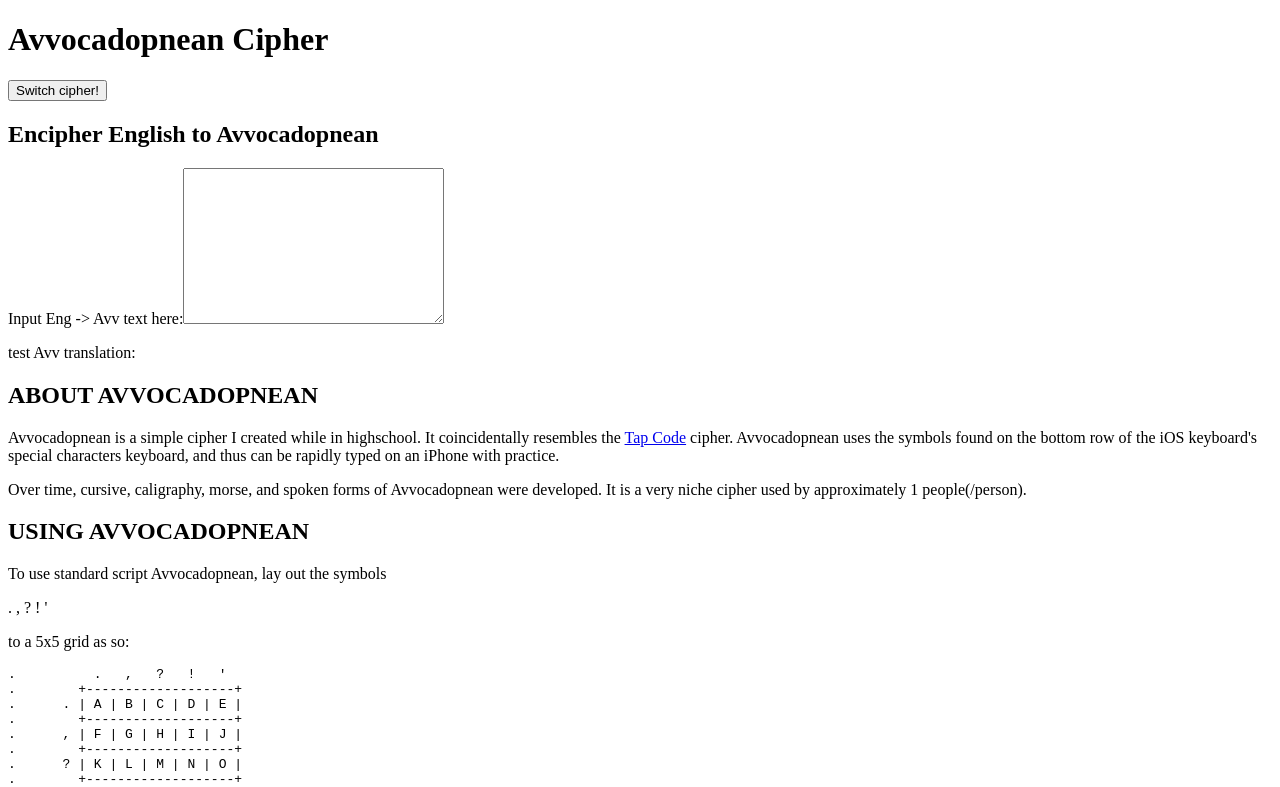
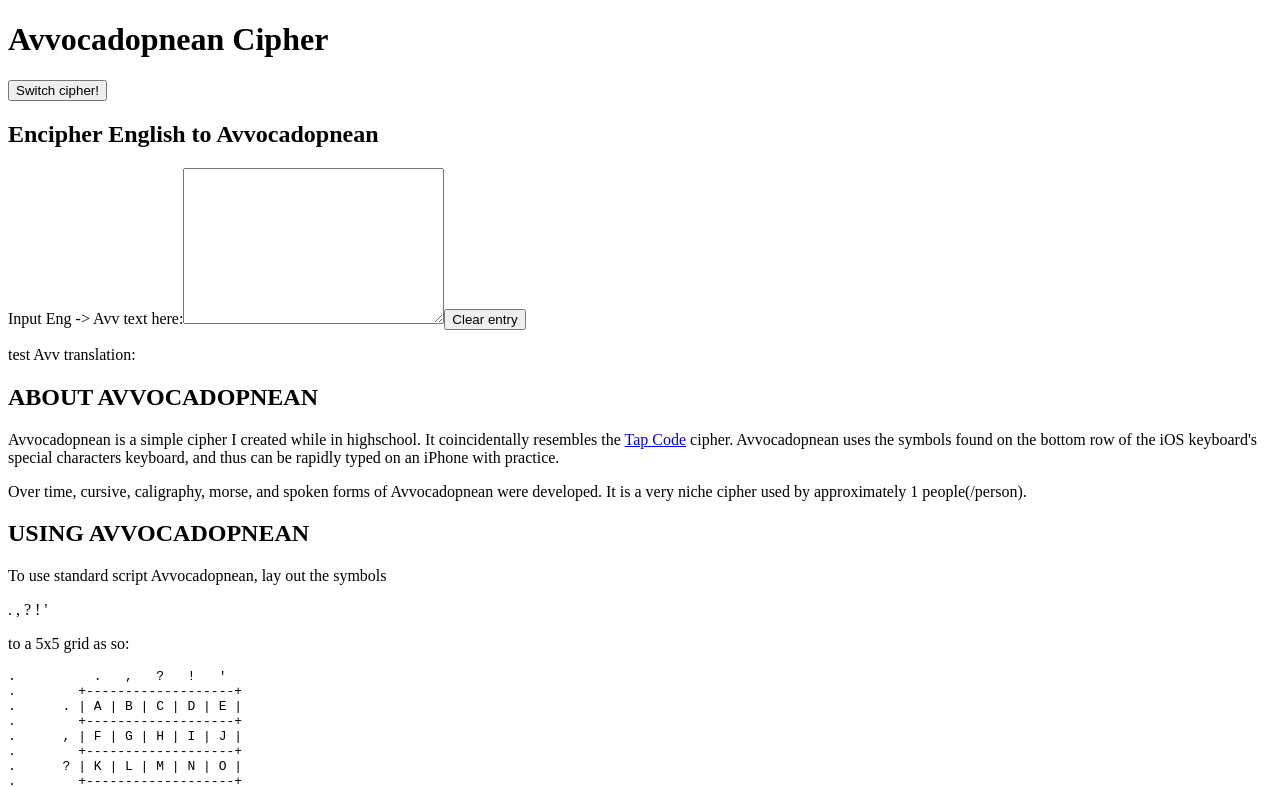
Before and after one commit to meiou9sei/avvocadopneansite, a React (Create React App) app: page / in a window 1280 px wide. Shown: the top 787 px of the page. Built offline with nearby package versions, Linux system fonts and the light colour scheme.

Commit message:
✨ create clear textarea feature

```diff
--- a/src/components/AvvToEng.js
+++ b/src/components/AvvToEng.js
@@ -13,6 +13,10 @@ const AvvToEng = ({ savedAvvText, setSavedAvvText }) => {
     setSavedAvvText(avvText);
   }, [avvText]);
 
+  const clearText = () => {
+    setAvvText("");
+  };
+
   return (
     <div className='CipherInputBox'>
       <h2>Decipher Avvocadopnean to English</h2>
@@ -25,6 +29,8 @@ const AvvToEng = ({ savedAvvText, setSavedAvvText }) => {
         value={avvText}
         onChange={(e) => setAvvText(e.target.value)}
       ></textarea>
+      <button onClick={clearText}>Clear entry</button>
+
       <p>test Eng translation:</p>
       <p>{engText}</p>
     </div>
--- a/src/components/EngToAvv.js
+++ b/src/components/EngToAvv.js
@@ -13,6 +13,10 @@ export default function EngToAvv({ savedEngText, setSavedEngText }) {
     setSavedEngText(engText2);
   }, [engText2]);
 
+  const clearText = () => {
+    setEngText2("");
+  };
+
   return (
     <div className='PlainTextInputBox'>
       <h2>Encipher English to Avvocadopnean</h2>
@@ -25,6 +29,7 @@ export default function EngToAvv({ savedEngText, setSavedEngText }) {
         value={engText2}
         onChange={(e) => setEngText2(e.target.value)}
       ></textarea>
+      <button onClick={clearText}>Clear entry</button>
       <p>test Avv translation:</p>
       <p>{avvText2}</p>
     </div>
```
